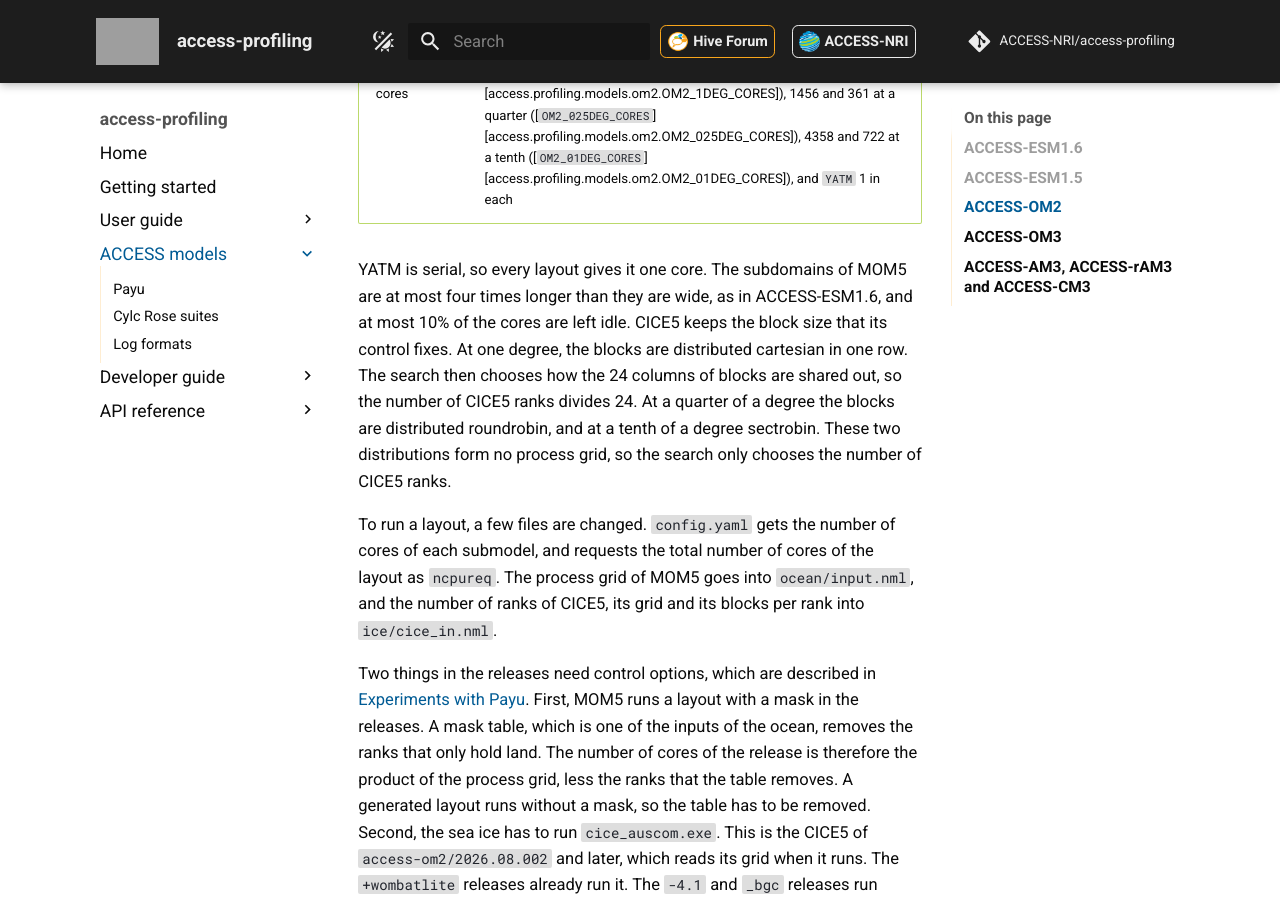
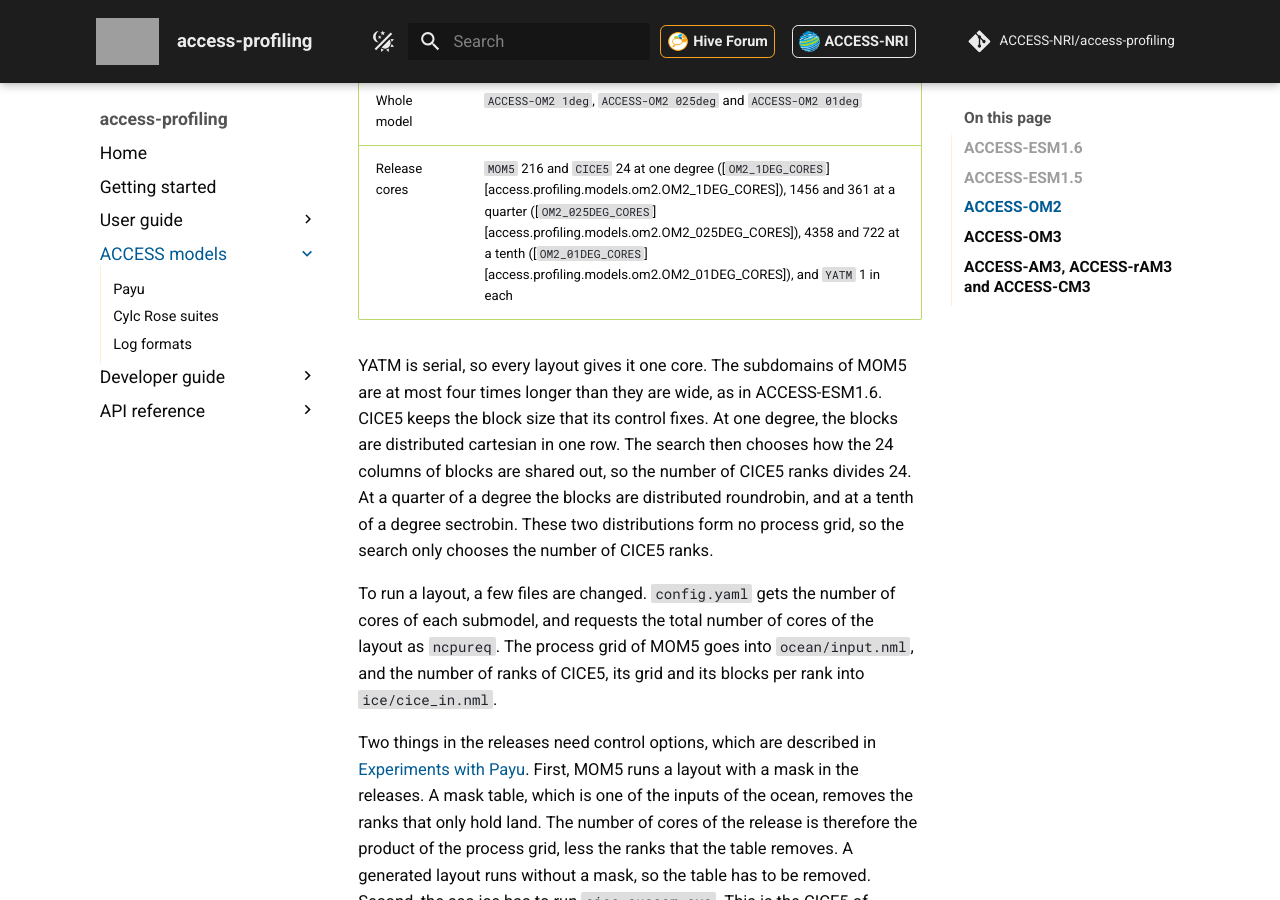
Before and after one commit to ACCESS-NRI/access-profiling, an MkDocs documentation site: the page built from documentation/docs/pages/access/index.md, in a window 1280 px wide and 900 px high, scrolled down 5760 px. Built offline with MkDocs 1.6.1 and Material for MkDocs 9.7.7, drawn with Linux system fonts in a browser that asks for light colours; nearby versions of some CDN libraries; some web fonts are replaced; comment, search, counter and statistics services are not loaded; some of the changed text lies outside the part shown; grey boxes are pictures that could not be loaded.

Commit message:
Leave the limit on idle cores to each study's allocation strategy, instead of every Payu model refusing layouts that leave more than 10% of the cores idle:
- `PayuConfiguration._root` attaches no constraint, and `MAX_WASTED_CORE_FRACTION` is removed
- the test that relied on the limit states one in its strategy, and a new test checks that the tree alone admits a
  layout leaving half the cores idle
- the docs no longer list the 10% among the rules of each model, the strategy guide says how to set a limit, and
  AGENTS.md records idle cores as a study's preference

A study that keeps the other components fixed while one grows leaves cores idle on purpose: with MOM6 on 288 cores and
the mediator on 24, the 10% limit left CICE6 of ACCESS-OM3 MC 100 km no core count between 28 and 84. Constraints only
add up, so a strategy could tighten the limit but never loosen it. The limit is a preference rather than a requirement
of the model, so it belongs in the allocation strategy, where every Payu notebook of access-model-scaling already sets
its own. The UM suites never had one.

Co-Authored-By: Claude Opus 5.5 <noreply@anthropic.com>

```diff
--- a/documentation/docs/pages/access/index.md
+++ b/documentation/docs/pages/access/index.md
@@ -27,8 +31,8 @@ the full details, see the [Models API](../api/models.md).
 
 The three components run at the same time, each on its own cores, with one thread per rank. Every layout follows
 a few rules. The UM gets an even number of processes along x. The subdomains of the UM and of MOM5 are at most
-four times longer than they are wide. And at most 10% of the cores are left idle. Each CICE5 rank holds one block
-spanning the whole y extent of its grid, so CICE5 can only run on a number of cores that divides 360.
+four times longer than they are wide. Each CICE5 rank holds one block spanning the whole y extent of its grid, so
+CICE5 can only run on a number of cores that divides 360.
 
 To run a layout, a few files are changed. `config.yaml` gets the number of cores of each submodel, and requests
 the total number of cores of the layout as `ncpureq`. The decomposition of each component goes into its own file:
@@ -127,11 +131,10 @@ the total number of cores of the layout as `ncpureq`. The decompositions of the
 | Release cores | `MOM5` 216 and `CICE5` 24 at one degree ([`OM2_1DEG_CORES`][access.profiling.models.om2.OM2_1DEG_CORES]), 1456 and 361 at a quarter ([`OM2_025DEG_CORES`][access.profiling.models.om2.OM2_025DEG_CORES]), 4358 and 722 at a tenth ([`OM2_01DEG_CORES`][access.profiling.models.om2.OM2_01DEG_CORES]), and `YATM` 1 in each |
 
 YATM is serial, so every layout gives it one core. The subdomains of MOM5 are at most four times longer than they
-are wide, as in ACCESS-ESM1.6, and at most 10% of the cores are left idle. CICE5 keeps the block size that its
-control fixes. At one degree, the blocks are distributed cartesian in one row. The search then chooses how the 24
-columns of blocks are shared out, so the number of CICE5 ranks divides 24. At a quarter of a degree the blocks are
-distributed roundrobin, and at a tenth of a degree sectrobin. These two distributions form no process grid, so the
-search only chooses the number of CICE5 ranks.
+are wide, as in ACCESS-ESM1.6. CICE5 keeps the block size that its control fixes. At one degree, the blocks are
+distributed cartesian in one row. The search then chooses how the 24 columns of blocks are shared out, so the number
+of CICE5 ranks divides 24. At a quarter of a degree the blocks are distributed roundrobin, and at a tenth of a degree
+sectrobin. These two distributions form no process grid, so the search only chooses the number of CICE5 ranks.
 
 To run a layout, a few files are changed. `config.yaml` gets the number of cores of each submodel, and requests
 the total number of cores of the layout as `ncpureq`. The process grid of MOM5 goes into `ocean/input.nml`, and the
@@ -194,8 +197,8 @@ configuration, at its latest release:
 In ACCESS-OM3, the mediator (`cpl`), the data atmosphere (`atm`), the sea ice (`ice`) and the data runoff (`rof`)
 take turns on the same cores, which are called `shared`. The ocean (`ocn`) runs next to them on cores of its own,
 and so do the waves (`wav`) of a configuration that has them. Every component has one thread per rank. Every layout
-leaves at most 10% of its cores idle, and gives each CICE6 rank 5 to 8 blocks. The blocks are distributed as in the
-control of the configuration, and their size is chosen from the number of ranks.
+gives each CICE6 rank 5 to 8 blocks. The blocks are distributed as in the control of the configuration, and their
+size is chosen from the number of ranks.
 
 To run a layout, a few files are changed. `config.yaml` requests the total number of cores as `ncpus`, the
 `PELAYOUT_attributes` of `nuopc.runconfig` get the cores of each component, and `ice_in` gets the grid and the
```
Also changed, not shown: other parts of documentation/docs/pages/access/index.md (+4 -0 lines), AGENTS.md (+2 -1 lines), documentation/docs/pages/user-guide/experiments.md (+5 -0 lines), documentation/docs/pages/user-guide/index.md (+4 -4 lines), 4 other files.
